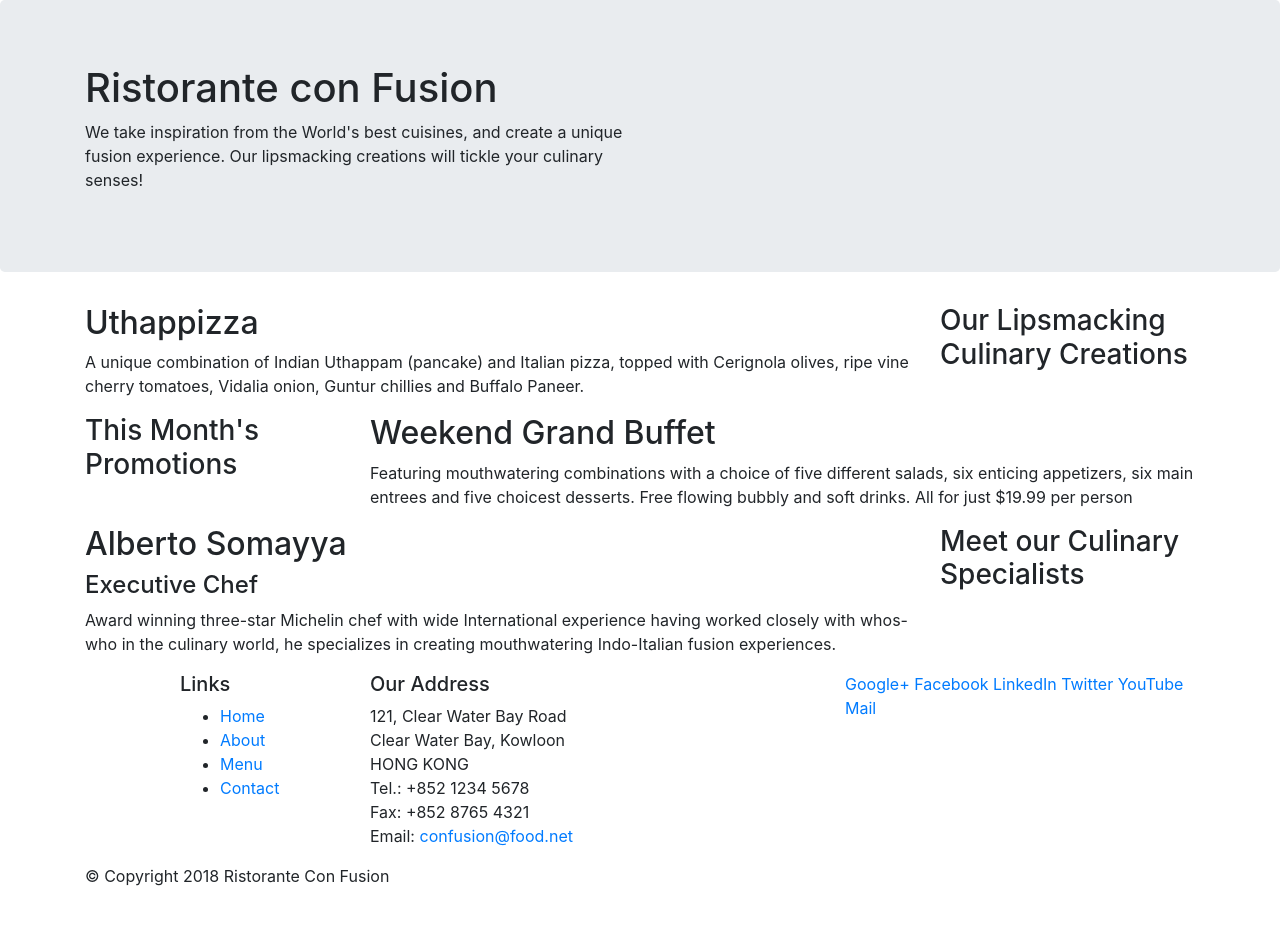
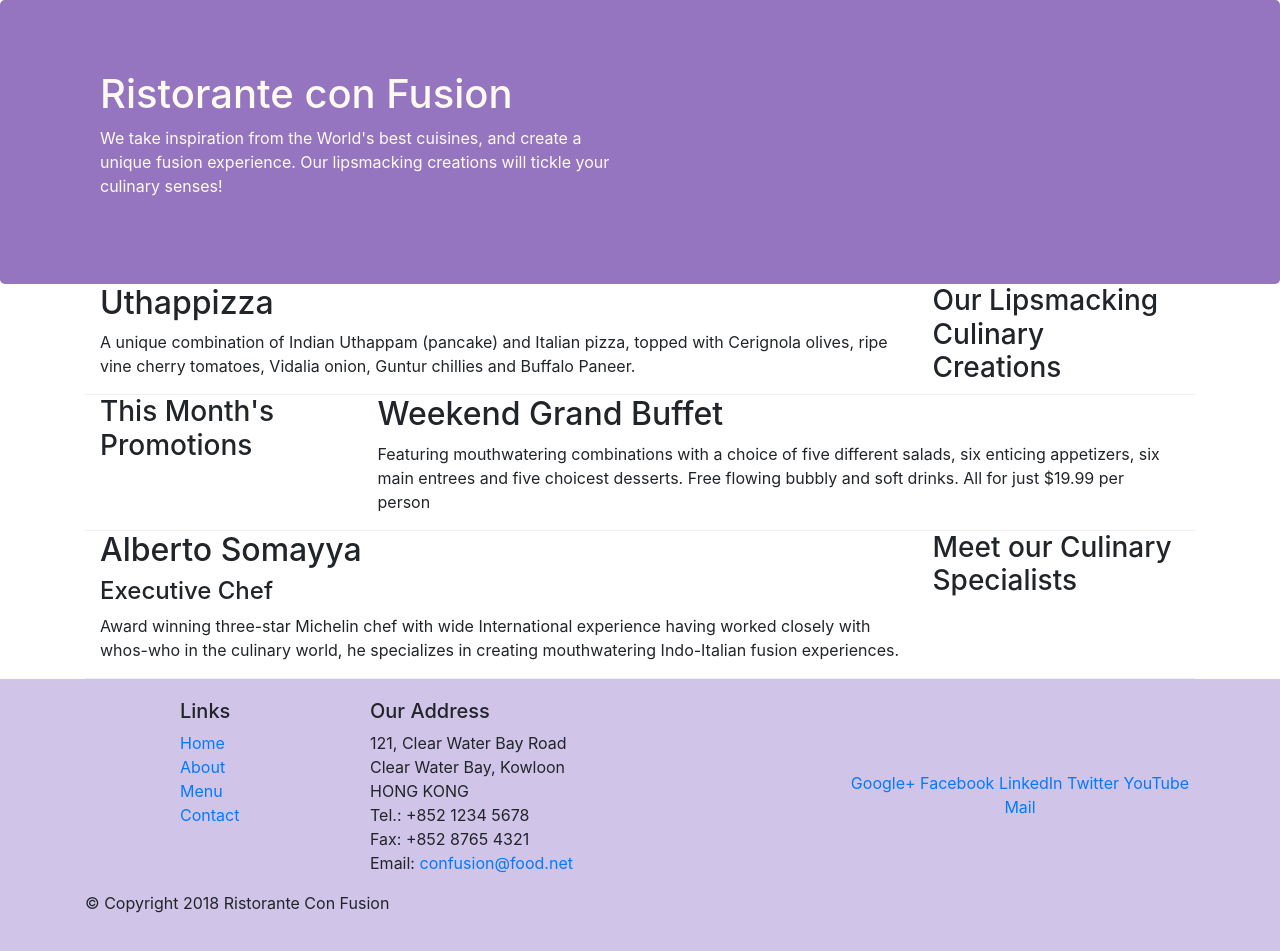
Before and after one commit to ashwinknan/conFusion, a website: page index.html in a window 1280 px wide. Before the commit the page ends 904 px from the top, so only its background shows below. Drawn offline with nearby package versions, Linux system fonts and the light colour scheme.

Commit message:
Bootstrap Assignment 2

```diff
--- a/index.html
+++ b/index.html
@@ -8,6 +8,7 @@
 
     <!-- Bootstrap CSS -->
     <link rel="stylesheet" href="node_modules/bootstrap/dist/css/bootstrap.min.css">
+    <link rel ="stylesheet" href="styles.css">
     <title>Ristorante Con Fusion</title>
 </head>
 
@@ -15,7 +16,7 @@
 
     <header class ="jumbotron">
         <div class ="container">
-            <div class ="row">
+            <div class ="row row-header">
                 <div class ="col-12 col-sm-6">
                     <h1>Ristorante con Fusion</h1>
                     <p>We take inspiration from the World's best cuisines, and create a unique fusion experience. Our lipsmacking creations will tickle your culinary senses!</p>
@@ -27,7 +28,7 @@
     </header>
 
     <div class = "container">
-        <div class = "row">
+        <div class = "row row-content align-items-centre">
             <div class ="col-12 order-sm-2 col-sm-6 col-md-3">
                 <h3>Our Lipsmacking Culinary Creations</h3>
             </div>
@@ -38,7 +39,7 @@
         </div>
 
 
-        <div class = "row">
+        <div class = "row row-content align-items-centre">
             <div class ="col-12 col-sm-6 col-md-3">
                 <h3>This Month's Promotions</h3>
             </div>
@@ -48,7 +49,7 @@
             </div>
         </div>
 
-        <div class = "row">
+        <div class = "row row-content align-items-centre">
             <div class ="col-12 order-sm-2 col-sm-6 col-md-3">
                 <h3>Meet our Culinary Specialists</h3>
             </div>
@@ -60,12 +61,12 @@
         </div>
     </div>
 
-    <footer>
+    <footer class ="footer">
         <div class ="container">
             <div class ="row">
                 <div class = "offset-1 col-4 col-sm-2">
                     <h5>Links</h5>
-                    <ul>
+                    <ul class = "list-unstyled">
                         <li><a href="#">Home</a></li>
                         <li><a href="#">About</a></li>
                         <li><a href="#">Menu</a></li>
@@ -83,8 +84,8 @@
 		              Email: <a href="mailto:confusion@food.net">confusion@food.net</a>
 		           </address>
                 </div>
-                <div class = "col-12 col-sm ">
-                    <div>
+                <div class = "col-12 col-sm align-self-center">
+                    <div class ="text-center">
                         <a href="http://google.com/+">Google+</a>
                         <a href="http://www.facebook.com/profile.php?id=">Facebook</a>
                         <a href="http://www.linkedin.com/in/">LinkedIn</a>
@@ -95,7 +96,7 @@
                 </div>
            </div>
            <div class ="row">
-                <div class = "col-auto">
+                <div class = "col-auto justify-content-center">
                     <p>© Copyright 2018 Ristorante Con Fusion</p>
                 </div>
            </div>
--- /dev/null
+++ b/styles.css
@@ -0,0 +1,30 @@
+.row-header{
+    margin: 0px auto;
+    padding: 0px auto;
+}
+
+.row-content{
+    margin: 0px auto;
+    padding: 50 px 0px 50px 0px;
+    border-bottom: 1px ridge;
+    min-height: 400 px;
+}
+
+.footer{
+    background-color: #d1c4e9;
+    margin: 0px auto;
+    padding: 20px 0px 20px 0px;
+}
+
+.jumbotron{
+    padding: 70px 30px 70px 30px;
+    margin: 0px;
+    background: #9575c0;
+    color: floralwhite;
+}
+
+.address{
+    font-size: 80%;
+    margin: 0px;
+    color:#0f0f0f;
+}
```
